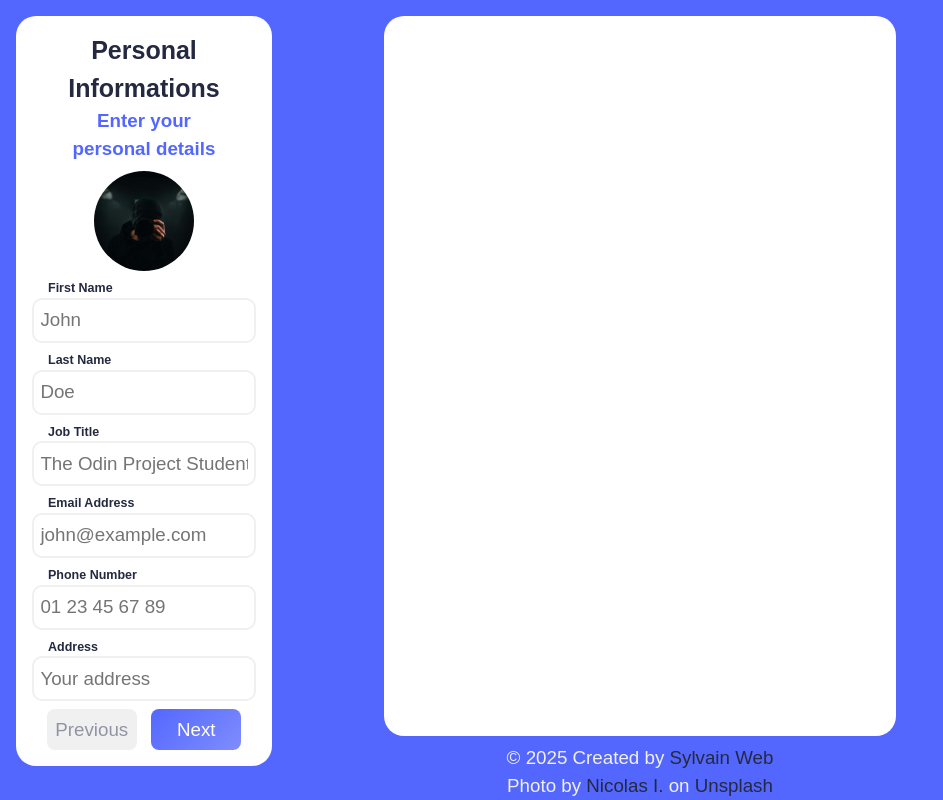
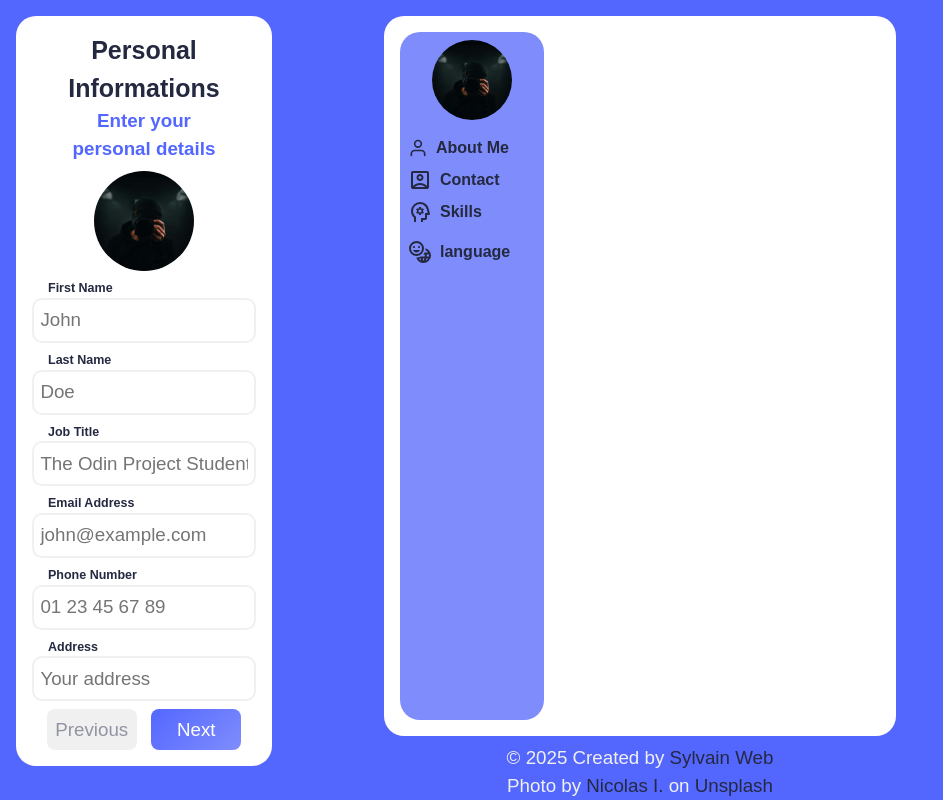
Before and after one commit to SylvainPS78/odin-cv-application, a React (Vite) app: page / in a window 1280 px wide. Shown: the whole page, without its empty margins (0-943 px from the left). Built offline with nearby package versions, Linux system fonts and the light colour scheme; a web font is replaced by a local one.

Commit message:
FEAT Start CVPreview aside (skills done)

```diff
--- a/src/assets/components/CVPreviem.jsx
+++ b/src/assets/components/CVPreviem.jsx
@@ -1,14 +1,97 @@
 import React from "react";
+import defaultUserPicture from "../../assets/img/default_user_picture.jpg";
 
 const CVPreview = ({ formData }) => {
   return (
-    <div className="cv-preview-container">
-      <h2 className="user-first-name">{formData?.firstName || ""}</h2>
-      <h2 className="user-last-name">{formData?.lastName || ""}</h2>
-      {formData?.skillDescription?.list?.map((skill, index) => (
-        <p key={index} className="user-skill">{skill}</p>
-      ))}
-    </div>
+    <>
+      <div className="cv-preview-container">
+        <div className="aside-preview-container">
+          <img
+            className="user-picture-preview"
+            src={defaultUserPicture}
+            alt="User profile picture"
+            width="80px"
+            height="80px"
+          />
+          <h4 className="aside-preview-section-title">
+            <svg
+              xmlns="http://www.w3.org/2000/svg"
+              width="20"
+              height="20"
+              viewBox="0 0 24 24"
+              fill="none"
+              stroke="#242940"
+              strokeWidth="2"
+              strokeLinecap="round"
+              strokeLinejoin="round"
+              aria-hidden="true"
+              className="user-icon"
+            >
+              <path d="M20 21v-2a4 4 0 0 0-4-4H8a4 4 0 0 0-4 4v2"></path>
+              <circle cx="12" cy="7" r="4"></circle>
+            </svg>
+            <span>About Me</span>
+          </h4>
+
+          <h4 className="aside-preview-section-title">
+            <svg
+              xmlns="http://www.w3.org/2000/svg"
+              height="24px"
+              viewBox="0 -960 960 960"
+              width="24px"
+              fill="#242940"
+              aria-hidden="true"
+              className="contact-icon"
+            >
+              <path d="M200-246q54-53 125.5-83.5T480-360q83 0 154.5 30.5T760-246v-514H200v514Zm280-194q58 0 99-41t41-99q0-58-41-99t-99-41q-58 0-99 41t-41 99q0 58 41 99t99 41ZM200-120q-33 0-56.5-23.5T120-200v-560q0-33 23.5-56.5T200-840h560q33 0 56.5 23.5T840-760v560q0 33-23.5 56.5T760-120H200Zm69-80h422q-44-39-99.5-59.5T480-280q-56 0-112.5 20.5T269-200Zm211-320q-25 0-42.5-17.5T420-580q0-25 17.5-42.5T480-640q25 0 42.5 17.5T540-580q0 25-17.5 42.5T480-520Zm0 17Z" />
+            </svg>
+            <span>Contact</span>
+          </h4>
+
+          <h4 className="aside-preview-section-title">
+            <svg
+              xmlns="http://www.w3.org/2000/svg"
+              height="24px"
+              viewBox="0 -960 960 960"
+              width="24px"
+              fill="#242940"
+              aria-hidden="true"
+              className="skills-icon"
+            >
+              <path d="M240-80v-172q-57-52-88.5-121.5T120-520q0-150 105-255t255-105q125 0 221.5 73.5T827-615l52 205q5 19-7 34.5T840-360h-80v120q0 33-23.5 56.5T680-160h-80v80h-80v-160h160v-200h108l-38-155q-23-91-98-148t-172-57q-116 0-198 81t-82 197q0 60 24.5 114t69.5 96l26 24v208h-80Zm254-360Zm-54 80h80l6-50q8-3 14.5-7t11.5-9l46 20 40-68-40-30q2-8 2-16t-2-16l40-30-40-68-46 20q-5-5-11.5-9t-14.5-7l-6-50h-80l-6 50q-8 3-14.5 7t-11.5 9l-46-20-40 68 40 30q-2 8-2 16t2 16l-40 30 40 68 46-20q5 5 11.5 9t14.5 7l6 50Zm40-100q-25 0-42.5-17.5T420-520q0-25 17.5-42.5T480-580q25 0 42.5 17.5T540-520q0 25-17.5 42.5T480-460Z" />
+            </svg>
+            <span>Skills</span>
+          </h4>
+          <div className="aside-preview-section-content">
+            {" "}
+            {formData?.skillDescription?.list?.map((skill, index) => (
+              <p key={index} className="user-skill">
+                {skill}
+              </p>
+            ))}
+          </div>
+
+          <h4 className="aside-preview-section-title">
+            <svg
+              xmlns="http://www.w3.org/2000/svg"
+              height="24px"
+              viewBox="0 -960 960 960"
+              width="24px"
+              fill="#242940"
+              aria-hidden="true"
+              className="language-icon"
+            >
+              <path d="M620-40q-104 0-183.5-62T331-260q45 2 89-9t84-31h164q1-11 1.5-21.5t.5-21.5q0-9-.5-18.5T668-380h-59q16-18 29.5-38t24.5-42h141q-20-30-48-52.5T693-547q5-20 6.5-41t.5-41q96 26 158 105.5T920-340q0 125-87.5 212.5T620-40Zm-95-102q-7-20-12.5-39t-9.5-39h-67q17 25 39.5 45t49.5 33Zm95 14q12-22 20.5-45t14.5-47h-70q6 24 15 47t20 45Zm95-14q27-13 49.5-33t39.5-45h-67q-5 20-10 39t-12 39Zm33-158h88q2-10 3-19.5t1-20.5q0-11-1-20.5t-3-19.5h-88q1 9 1.5 18.5t.5 18.5q0 11-.5 21.5T748-300Zm-408-20q-125 0-212.5-87.5T40-620q0-125 87.5-212.5T340-920q125 0 212.5 87.5T640-620q0 125-87.5 212.5T340-320Zm0-80q91 0 155.5-64.5T560-620q0-91-64.5-155.5T340-840q-91 0-155.5 64.5T120-620q0 91 64.5 155.5T340-400ZM240-640q17 0 28.5-11.5T280-680q0-17-11.5-28.5T240-720q-17 0-28.5 11.5T200-680q0 17 11.5 28.5T240-640Zm100 176q48 0 85.5-27t54.5-69H200q17 42 54.5 69t85.5 27Zm100-176q17 0 28.5-11.5T480-680q0-17-11.5-28.5T440-720q-17 0-28.5 11.5T400-680q0 17 11.5 28.5T440-640Zm-100 20Z" />
+            </svg>
+            <span>language</span>
+          </h4>
+        </div>
+        <div className="main-preview-container">
+          <h2 className="user-first-name">{formData?.firstName || ""}</h2>
+          <h2 className="user-last-name">{formData?.lastName || ""}</h2>
+        </div>
+      </div>
+    </>
   );
 };
 
--- a/src/assets/styles/App.css
+++ b/src/assets/styles/App.css
@@ -2,6 +2,19 @@
   max-width: 1280px;
   text-align: center;
   background-color: #5367ff;
+}
+
+.user-first-name {
+  font-size: clamp(16px, 2vw + 0.5rem, 25px);
+  color: #5367ff;
+  margin: 0.5rem 0;
+  text-align: center;
+}
+
+.aside-preview-section {
+  display: flex;
+  align-items: center;
+  gap: 0.5rem;
 }
 
 .input-form-container {
@@ -213,6 +226,8 @@
   top: 1rem;
   left: 30vw;
   height: calc(94vh - 2rem);
+  display: grid;
+  grid-template-columns: 30% 70%;
 }
 
 .user-first-name,
@@ -221,4 +236,56 @@
   color: #5367ff;
   margin: 0.5rem 0;
   text-align: center;
+}
+
+.main-preview-container {
+  display: flex;
+  flex-direction: column;
+}
+
+.aside-preview-container {
+  position: relative;
+  background-color: #7f8dfc;
+  border-radius: 20px;
+  padding: 0.5rem 0;
+  display: flex;
+  flex-direction: column;
+  align-items: flex-start;
+  gap: 0.5rem;
+}
+.aside-preview-section-title {
+  padding-left: 0.5rem;
+  display: flex;
+  align-items: center;
+  gap: 0.5rem;
+}
+.aside-preview-section-content {
+  font-size: clamp(12px, 1.5vw + 0.375rem, 18.75px);
+  font-family: "Montserrat", Arial, sans-serif;
+  color: #242940;
+  position: relative;
+  align-self: center;
+  display: grid;
+  grid-template-columns: 1fr 1fr;
+  -moz-column-gap: 1rem;
+       column-gap: 1rem;
+}
+.aside-preview-section-content::after {
+  content: "";
+  position: absolute;
+  top: 10%;
+  left: 50%;
+  transform: translateX(-50%);
+  width: 2px;
+  height: 80%;
+  background-color: #242940;
+}
+.aside-preview-section-content p {
+  text-align: center;
+  word-wrap: break-word;
+}
+
+.user-picture-preview {
+  border-radius: 50%;
+  margin: 0 auto 0.5rem auto;
 }/*# sourceMappingURL=App.css.map */
--- a/src/assets/styles/App.scss
+++ b/src/assets/styles/App.scss
@@ -9,7 +9,20 @@
   background-color: $primary-blue;
 }
 
-// ==============================================
+// =====================
+.user-first-name {
+  font-size: $font-size-medium;
+  color: $primary-blue;
+  margin: 0.5rem 0;
+  text-align: center;
+}
+
+.aside-preview-section {
+  display: flex;
+  align-items: center;
+  gap: 0.5rem;
+}
+// ===================
 // Form components
 // ==============================================
 
@@ -248,6 +261,8 @@
   top: $spacing-sm;
   left: 30vw;
   height: calc(94vh - 2 * $spacing-sm);
+  display: grid;
+  grid-template-columns: 30% 70%;
 }
 
 .user-first-name,
@@ -257,3 +272,61 @@
   margin: 0.5rem 0;
   text-align: center;
 }
+
+.main-preview-container {
+  display: flex;
+  flex-direction: column;
+}
+
+.aside-preview {
+  &-container {
+    position: relative;
+    background-color: $light-primary-blue;
+    border-radius: $container-radius;
+    padding: $spacing-xsm 0;
+    display: flex;
+    flex-direction: column;
+    align-items: flex-start;
+    gap: $spacing-xsm;
+  }
+
+  &-section {
+    &-title {
+      padding-left: $spacing-xsm;
+      display: flex;
+      align-items: center;
+      gap: 0.5rem;
+    }
+    &-content {
+      font-size: $font-size-small;
+      font-family: $font-body;
+      color: $dark-grey;
+      position: relative;
+      align-self: center;
+      display: grid;
+      grid-template-columns: 1fr 1fr;
+      column-gap: $spacing-sm;
+
+      &::after {
+        content: "";
+        position: absolute;
+        top: 10%;
+        left: 50%;
+        transform: translateX(-50%);
+        width: 2px;
+        height: 80%;
+        background-color: $dark-grey;
+      }
+
+      p {
+        text-align: center;
+        word-wrap: break-word;
+      }
+    }
+  }
+}
+
+.user-picture-preview {
+  border-radius: 50%;
+  margin: 0 auto $spacing-xsm auto;
+}
--- a/src/assets/styles/_variables.scss
+++ b/src/assets/styles/_variables.scss
@@ -10,6 +10,7 @@ $medium-grey: #9194a2;
 $dark-grey: #242940;
 
 // Spacing
+$spacing-xsm: 0.5rem;
 $spacing-sm: 1rem;
 $spacing-md: 2rem;
 $spacing-lg: 4rem;
```
Also changed, not shown: 2 other files (tests, documents, lock files or other folders).
